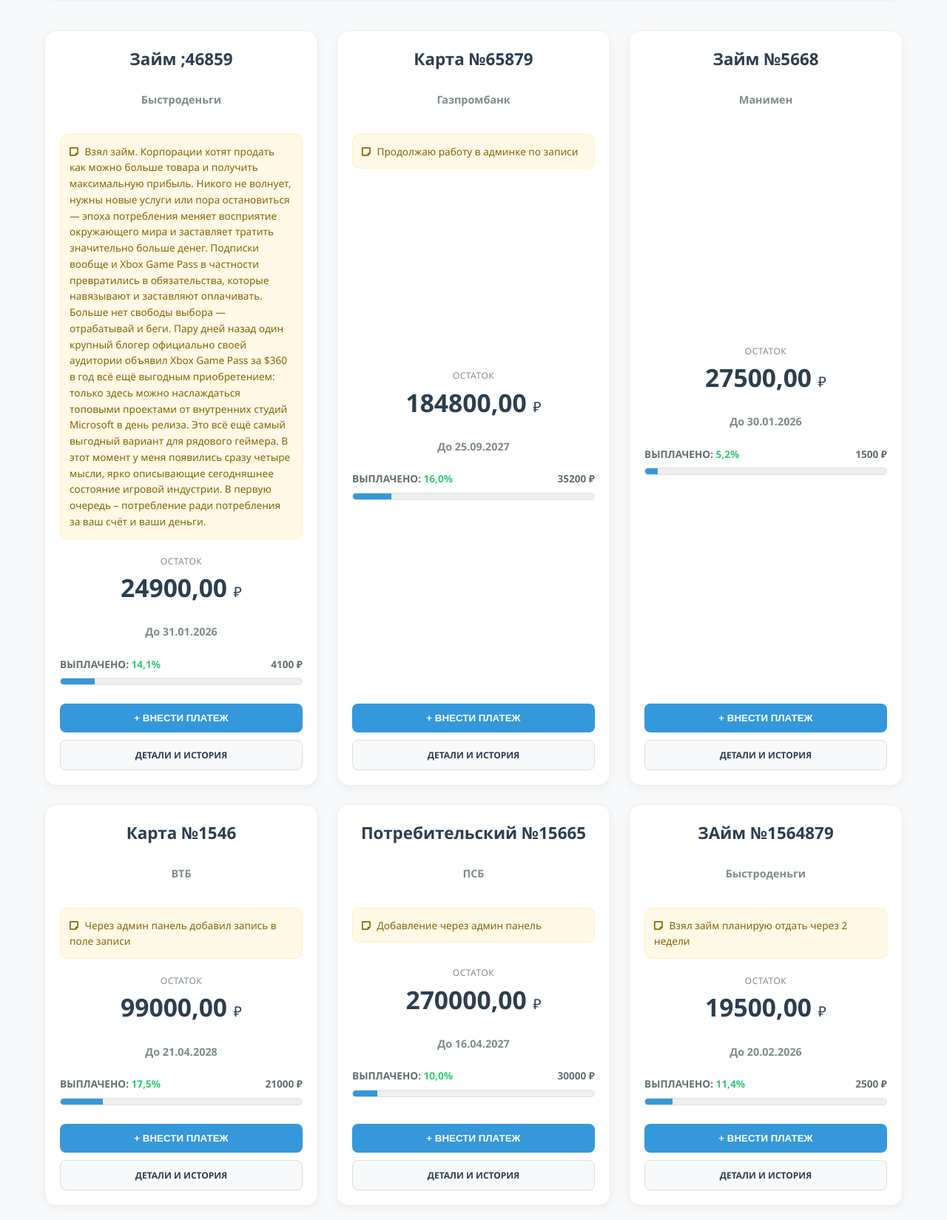
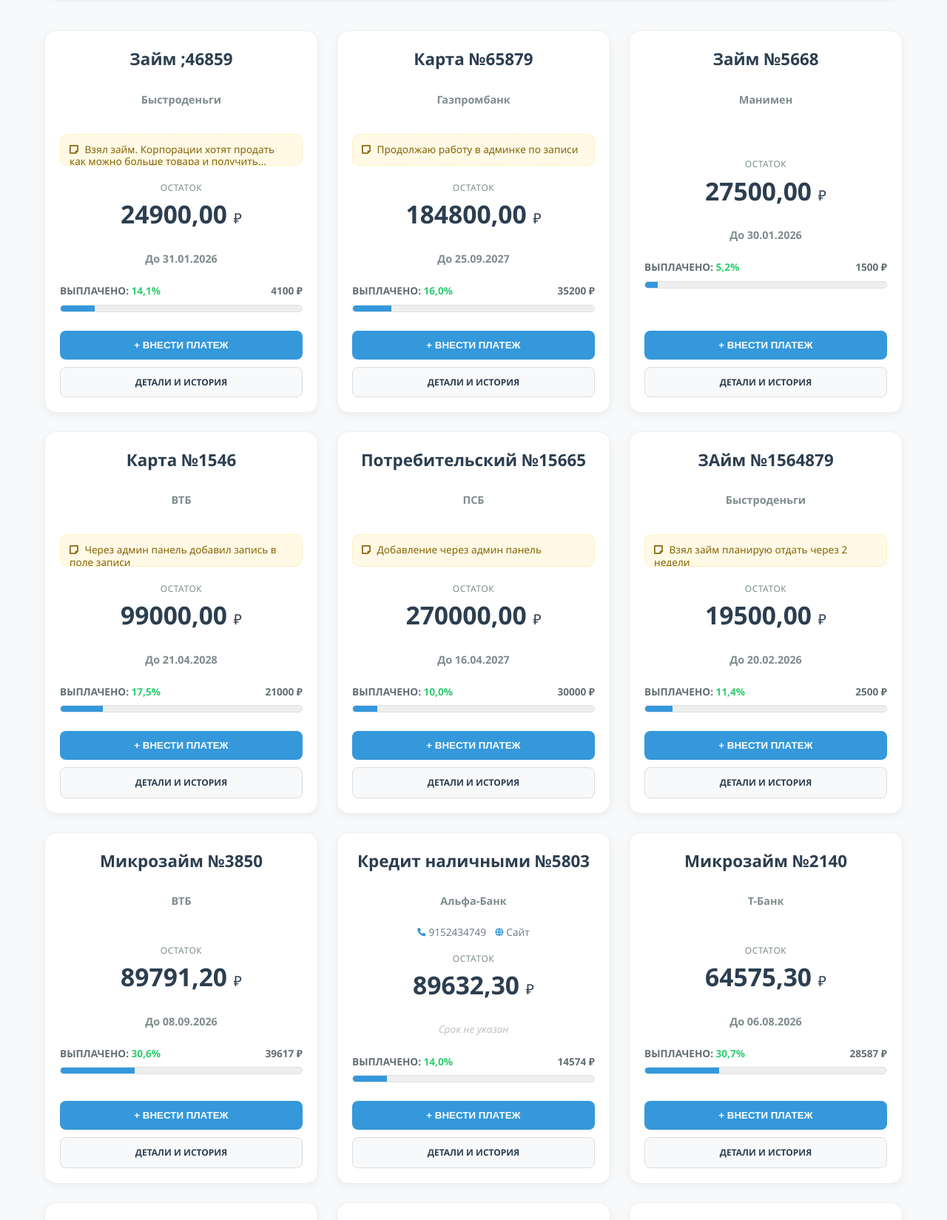
Before and after one commit to fghh111fghh/Depts, a Django app: page /depts/ in a window 1280 px wide. Shown: the part 505-2154 px from the top of the page at 74% size. Run offline with Django 5.2, Linux system fonts and the light colour scheme; data comes from the database, SQL or seed files in the repository; both versions use the stored data as it was after the commit.

Commit message:
Усечено поле комментарий в записи долга

```diff
--- a/depts/app_depts/static/app_depts/css/styles.css
+++ b/depts/app_depts/static/app_depts/css/styles.css
@@ -743,6 +743,14 @@ body {
     font-size: 0.85rem;
     color: #856404;
     text-align: left;
+
+    /* ФИКСАЦИЯ ВЫСОТЫ (на 2 строки) */
+    display: -webkit-box;
+    -webkit-line-clamp: 2;          /* Ограничение в 2 строки */
+    -webkit-box-orient: vertical;
+    overflow: hidden;               /* Прячем лишнее */
+    height: 3.2em;                  /* Резервируем место (высота строки ~1.2 + паддинги) */
+    line-height: 1.2em;
 }
 
 .note-icon {
--- a/depts/app_depts/templates/app_depts/records_list.html
+++ b/depts/app_depts/templates/app_depts/records_list.html
@@ -146,7 +146,7 @@
 
                 {% if record.note %}
                 <div class="card-note">
-                    <i class="fa-solid fa-note-sticky note-icon"></i> {{ record.note }}
+                    <i class="fa-solid fa-note-sticky note-icon"></i> {{ record.note|default:"&nbsp;" }}
                 </div>
                 {% endif %}
 
```
Also changed, not shown: depts/db.sqlite3.
